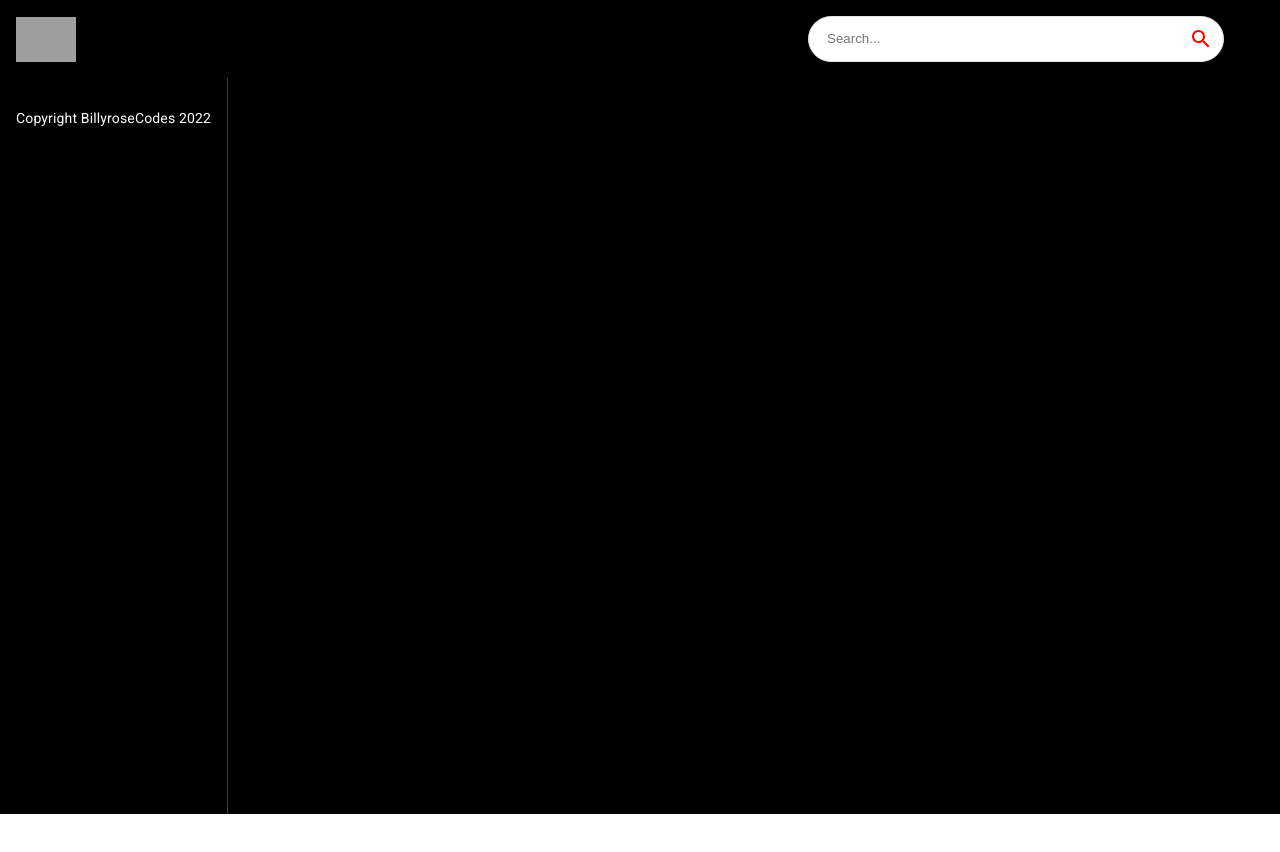
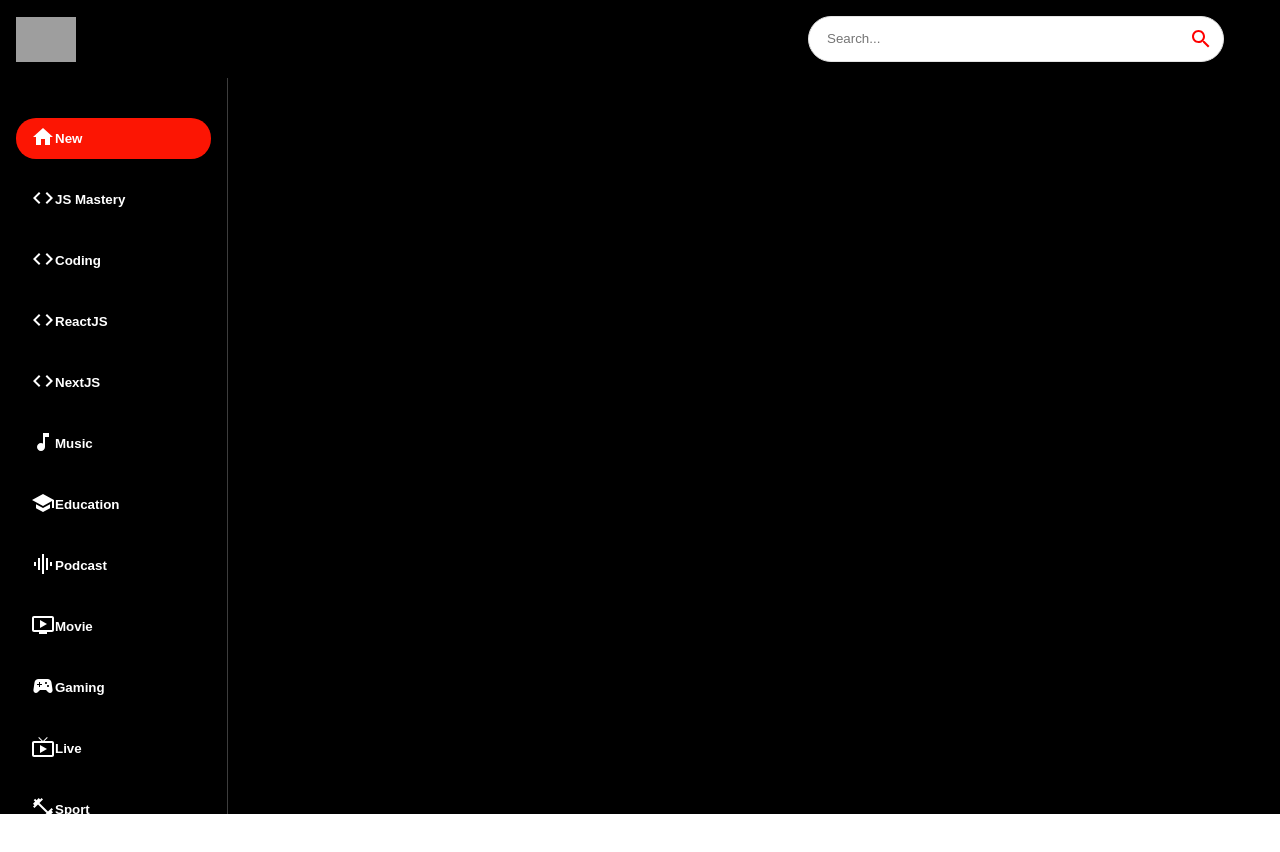
Before and after one commit to Billyrosecodes/youtube_clone, a React (Create React App) app: page / in a window 1280 px wide. Shown: the top 852 px of the page. Before the commit the page ends 814 px from the top, so only its background shows below. Built offline with nearby package versions, Linux system fonts and the light colour scheme; grey boxes are pictures that could not be loaded.

Commit message:
adding the sidebar component to include categories in the sidebar menu

```diff
--- a/src/components/Sidebar.jsx
+++ b/src/components/Sidebar.jsx
@@ -1,6 +1,7 @@
 import { Stack } from '@mui/material';
 
 import { categories } from '../utils/constants';
+const selectedCategory = 'New';
 
 const Sidebar = () => (
     <Stack
@@ -11,6 +12,22 @@ const Sidebar = () => (
         flexDirection: { md: 'column'},
     }}
     >
+      {categories.map((category) => (
+        <button
+        className='category-btn'
+        style={{
+            background: category.name === selectedCategory && '#FC1503',
+            color: 'white'
+        }}
+
+        >
+        <span>
+            {category.icon}
+        </span>
+        <span>{category.name}</span>
+
+        </button>
+      ))}
 
     </Stack>
   )
```
